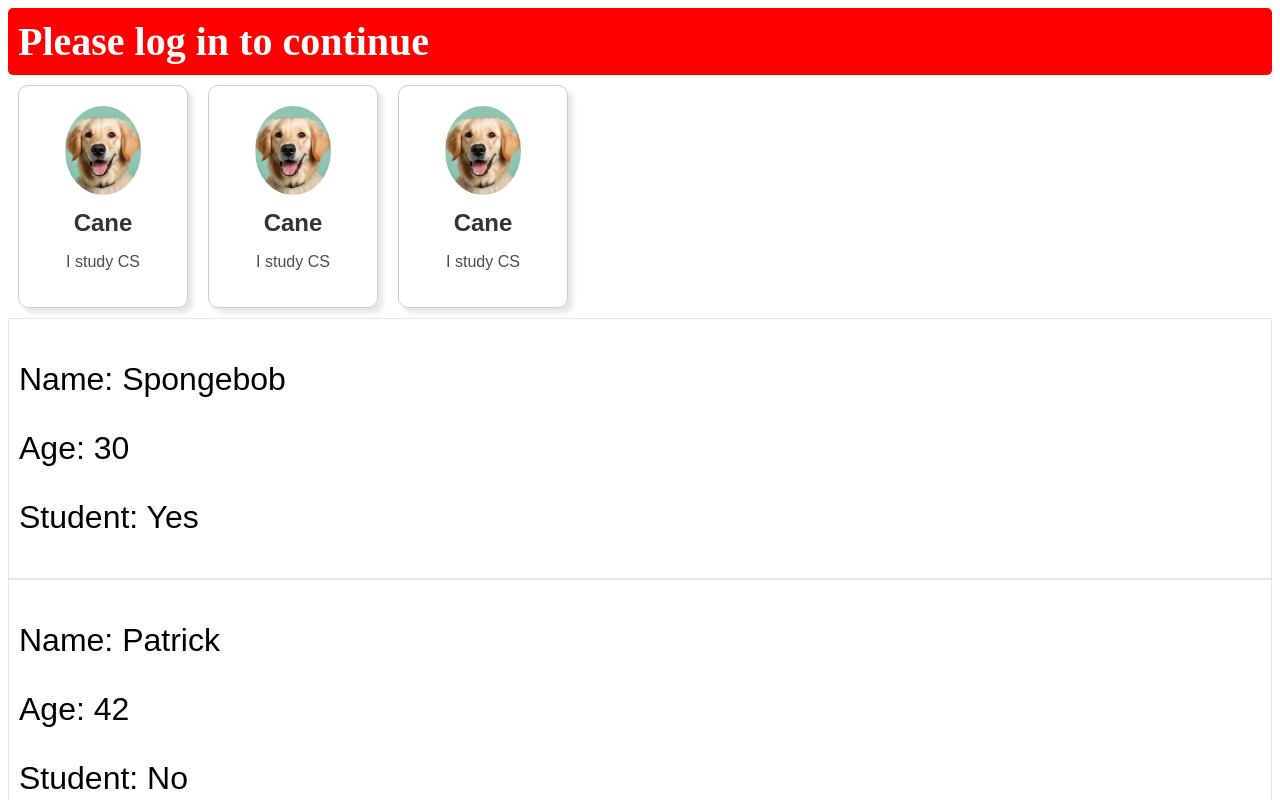
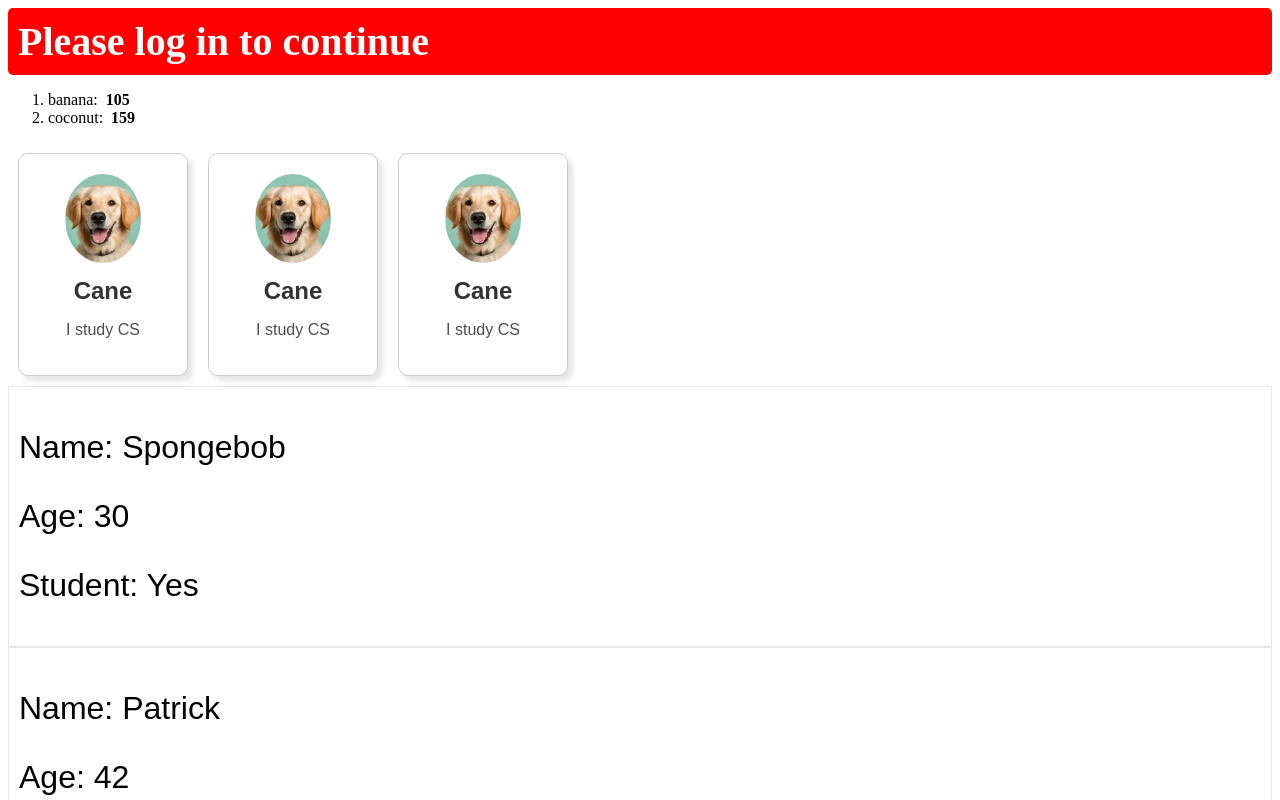
Before and after one commit to mmazzet/my-react-app, a React (Vite) app in the folder my-react-app/: page / in a window 1280 px wide. Shown: the top 800 px of the page. Built offline with nearby package versions, Linux system fonts and the light colour scheme.

Commit message:
array sort map filter

```diff
--- a/my-react-app/src/App.jsx
+++ b/my-react-app/src/App.jsx
@@ -1,12 +1,14 @@
 import Card from './Card.jsx'
 import Student from './Student.jsx'
 import UserGreeting from './UserGreeting.jsx'
+import List from './List.jsx'
 
 function App() {
 
   return(
     <>
       <UserGreeting isLoggedIn={false} username="Cane"/>
+      <List />
       <Card />
       <Card />
       <Card />
--- /dev/null
+++ b/my-react-app/src/List.jsx
@@ -0,0 +1,25 @@
+
+function List(){
+
+  const fruits = [{id: 1, name:"apple", calories: 95},
+                  {id: 2, name:"orange", calories: 45},
+                  {id: 3, name:"banana", calories: 105 },
+                  {id: 4, name:"coconut", calories: 159},
+                  {id: 5, name:"pinapple", calories: 37}]
+
+  // fruits.sort((a, b) => a.name.localeCompare(b.name));
+  // fruits.sort((a, b) => b.name.localeCompare(a.name));
+  // fruits.sort((a, b) => a.calories - b.calories);
+  // fruits.sort((a, b) => b.calories - a.calories);
+
+  // const lowCalFruits = fruits.filter(fruit => fruit.calories < 100);
+
+  const highCalFruits = fruits.filter(fruit => fruit.calories >= 100);
+
+  const listItems = highCalFruits.map(highCalFruit => <li key={highCalFruit.id}>
+                                                      {highCalFruit.name}: &nbsp;
+                                                      <b>{highCalFruit.calories}</b></li>)
+  return(<ol>{listItems}</ol>);
+}
+
+export default List
```
Also changed, not shown: 1 other file (tests, documents, lock files or other folders).
